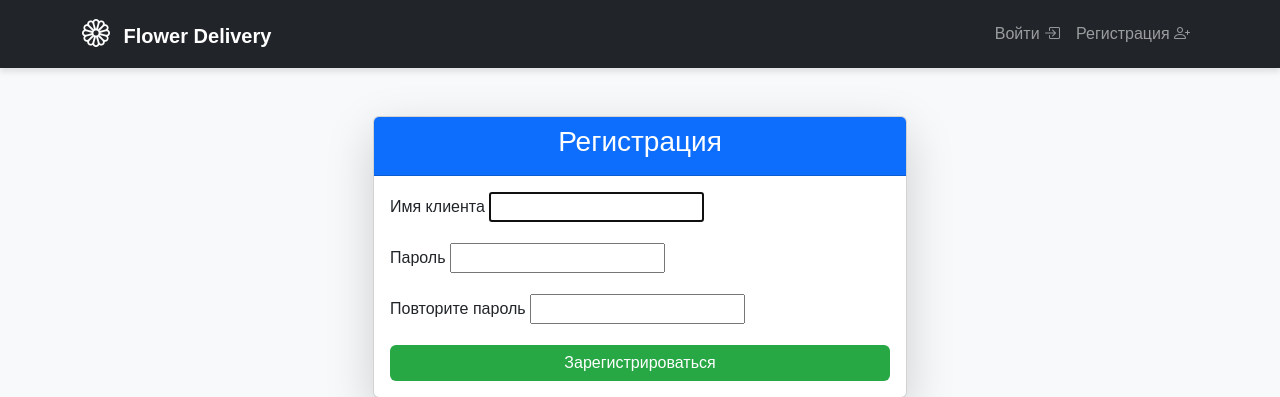
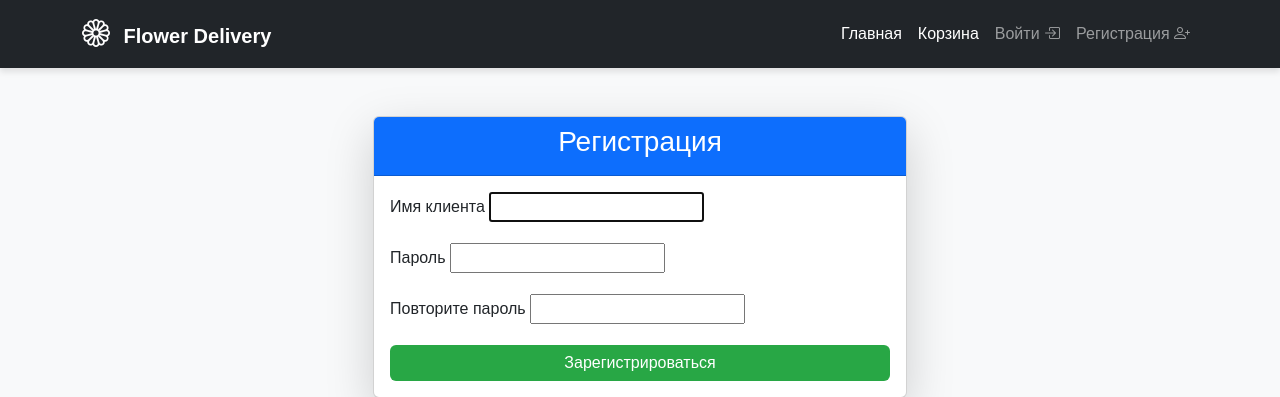
Before and after one commit to obogrelova/pythonProject_Django, a Django app: page /authentication/register/ in a window 1280 px wide. Shown: the top 397 px of the page. Run offline with Django 5.2, Linux system fonts and the light colour scheme.

Commit message:
Update base.html

```diff
--- a/flower_delivery/delivery/templates/delivery/base.html
+++ b/flower_delivery/delivery/templates/delivery/base.html
@@ -26,6 +26,12 @@
             </button>
             <div class="collapse navbar-collapse" id="navbarNav">
                 <ul class="navbar-nav ms-auto">
+                    <li class="nav-item">
+                        <a class="nav-link active" href="{% url 'home' %}">Главная</a>
+                    </li>
+                    <li class="nav-item">
+                        <a class="nav-link active" href="{% url 'cart_view' %}">Корзина</a>
+                    </li>
                     {% if user.is_authenticated %}
                         <li class="nav-item">
                             <a class="nav-link" href="/authentication/logout/">
```
